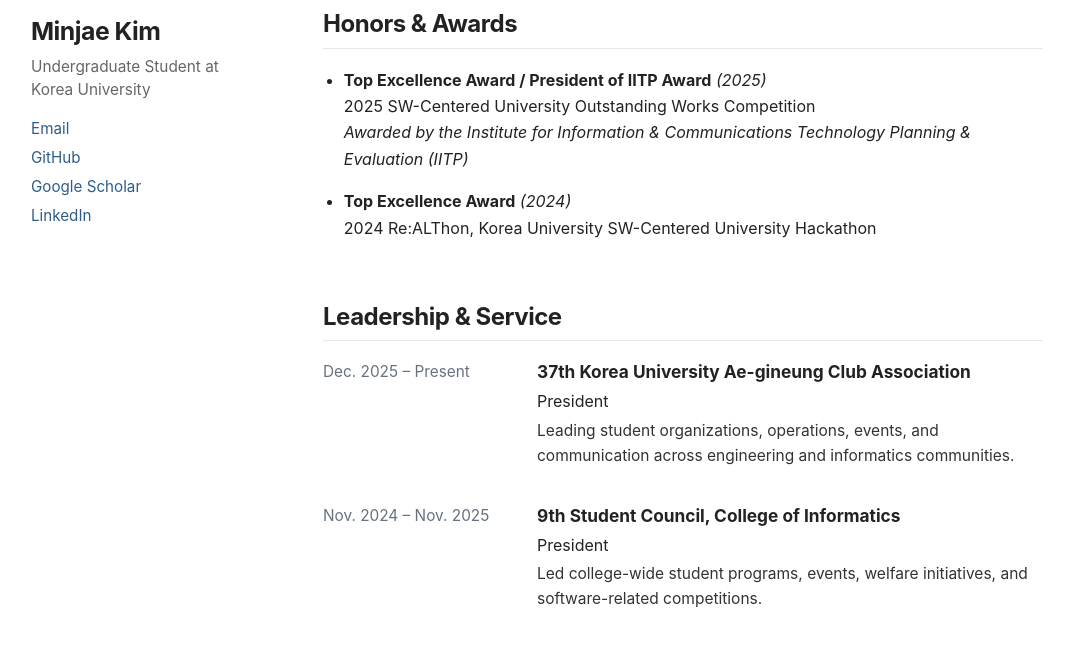
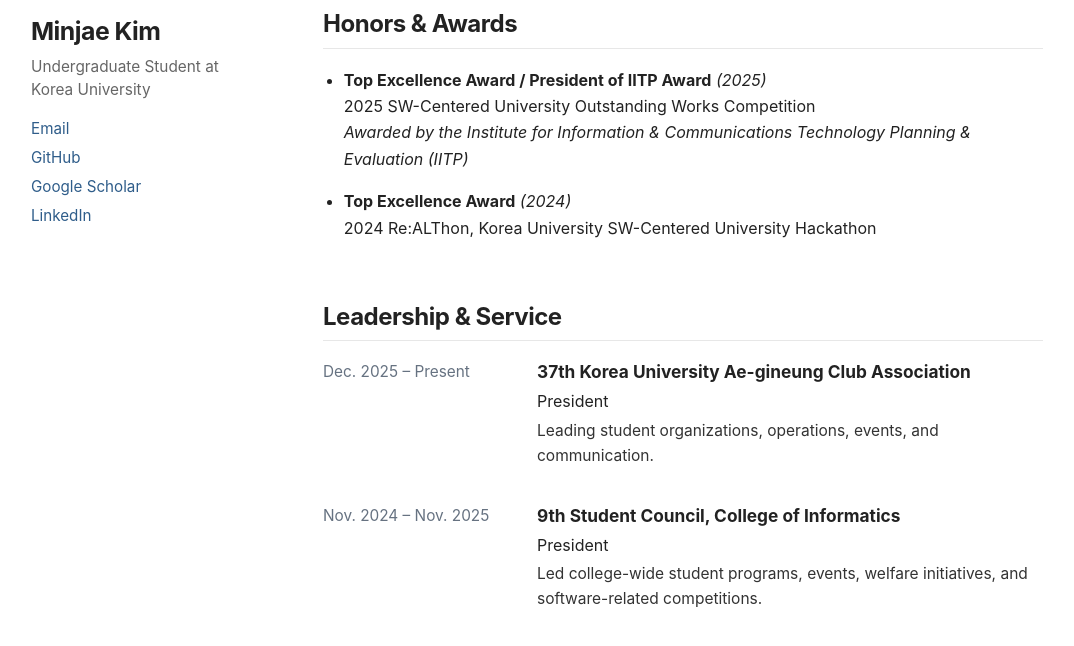
Before and after one commit to kmj200392/kmj200392.github.io, a Jekyll site: the page built from _pages/about.md, in a window 1280 px wide and 900 px high, scrolled down 1157 px, cut to the strip 208-854 px from the top of the window. Shown: the whole strip, without its empty margins (89-1163 px from the left). Built offline with Jekyll 4.4.1, drawn with Linux system fonts in a browser that asks for light colours.

Commit message:
Refine leadership description

```diff
--- a/_pages/about.md
+++ b/_pages/about.md
@@ -73,7 +73,7 @@ I am an undergraduate student in [Computer Science and Engineering](https://cs.k
     <div class="experience-content">
       <div class="experience-title">37th Korea University Ae-gineung Club Association</div>
       <div class="experience-role">President</div>
-      <div class="experience-description">Leading student organizations, operations, events, and communication across engineering and informatics communities.</div>
+      <div class="experience-description">Leading student organizations, operations, events, and communication.</div>
     </div>
   </div>
 
```
